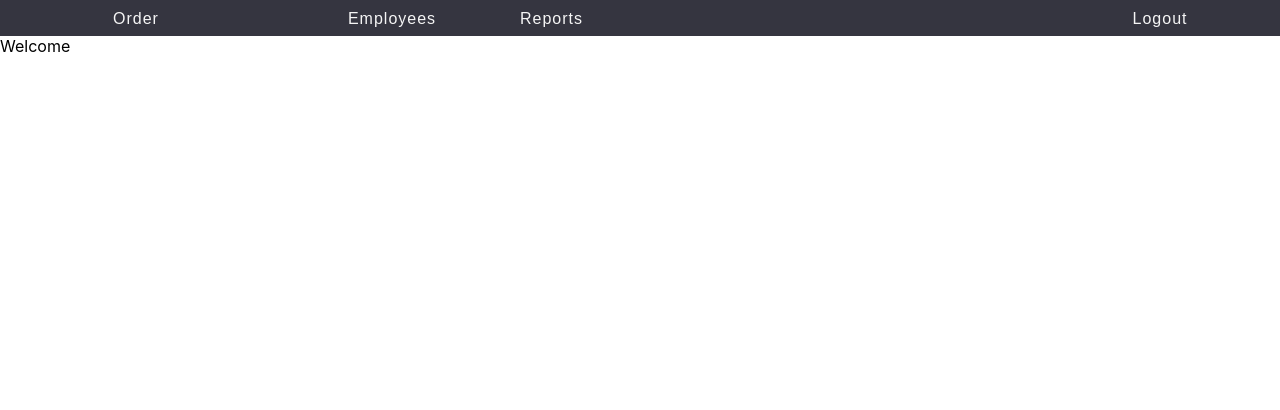
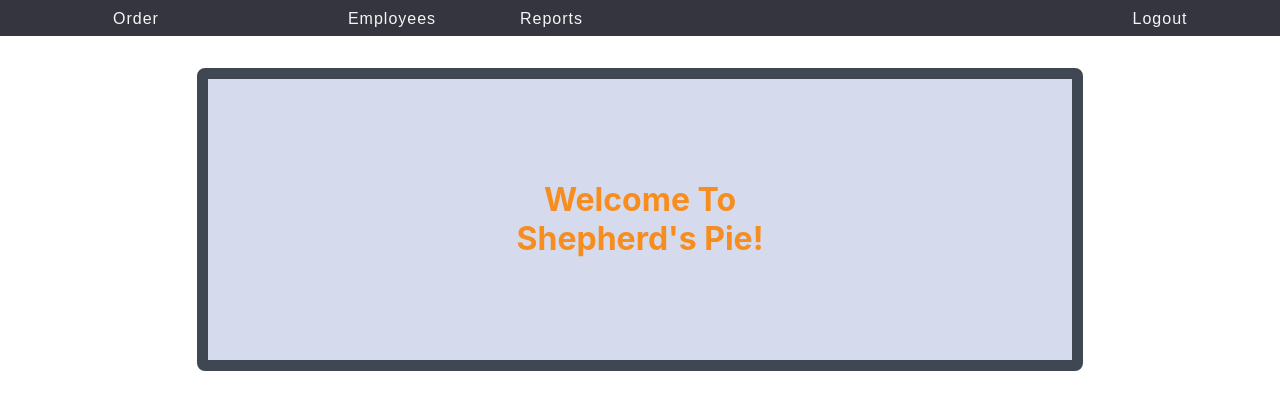
Before and after one commit to NSS-Day-Cohort-73/Shepherd-s-Pie-client-rlmafc, a React (Vite) app: page / in a window 1280 px wide. Shown: the top 410 px of the page. Built offline with nearby package versions, Linux system fonts and the light colour scheme; sample sign-in values are in the browser's storage; the HTML template or start-up script is replaced by a standard one.

Commit message:
basic welcome CSS

```diff
--- /dev/null
+++ b/src/components/welcome/Welcome.css
@@ -0,0 +1,15 @@
+.welcome-container {
+    margin: 2rem auto;
+    width: 60%;
+    text-align: center;
+    padding: 5rem 3rem;
+    border: 11px solid var(--dark);
+    background-color: var(--light);
+    border-radius: 0.5rem;
+}
+
+.welcome-container > h1 {
+    display: flex;
+    flex-direction: column;
+    color: var(--accent);
+}
--- a/src/components/welcome/Welcome.jsx
+++ b/src/components/welcome/Welcome.jsx
@@ -1,4 +1,11 @@
-
+import "./Welcome.css"
 export const Welcome = () => {
-    return <>Welcome</>;
+    return (
+        <div className="welcome-container">
+            <h1>
+                <span>Welcome To</span>
+                <span>Shepherd's Pie!</span>
+            </h1>
+        </div>
+    );
 }
```
